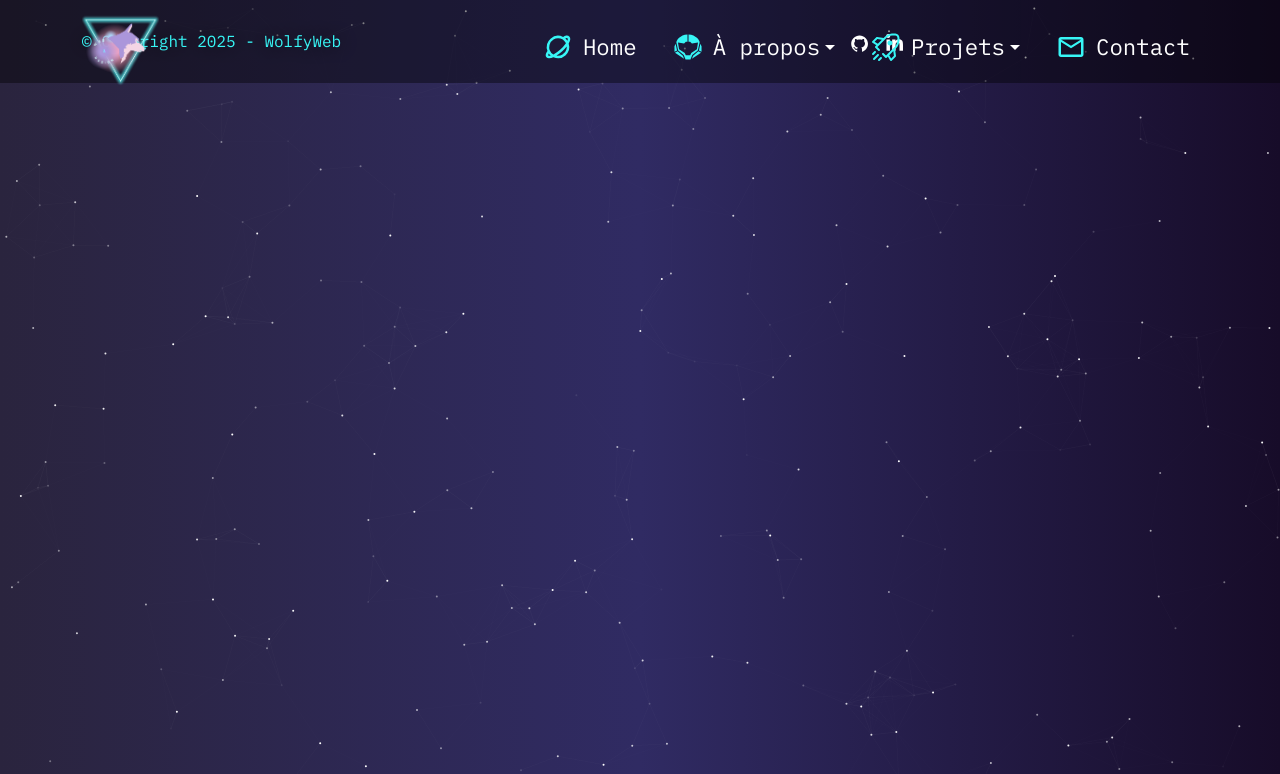
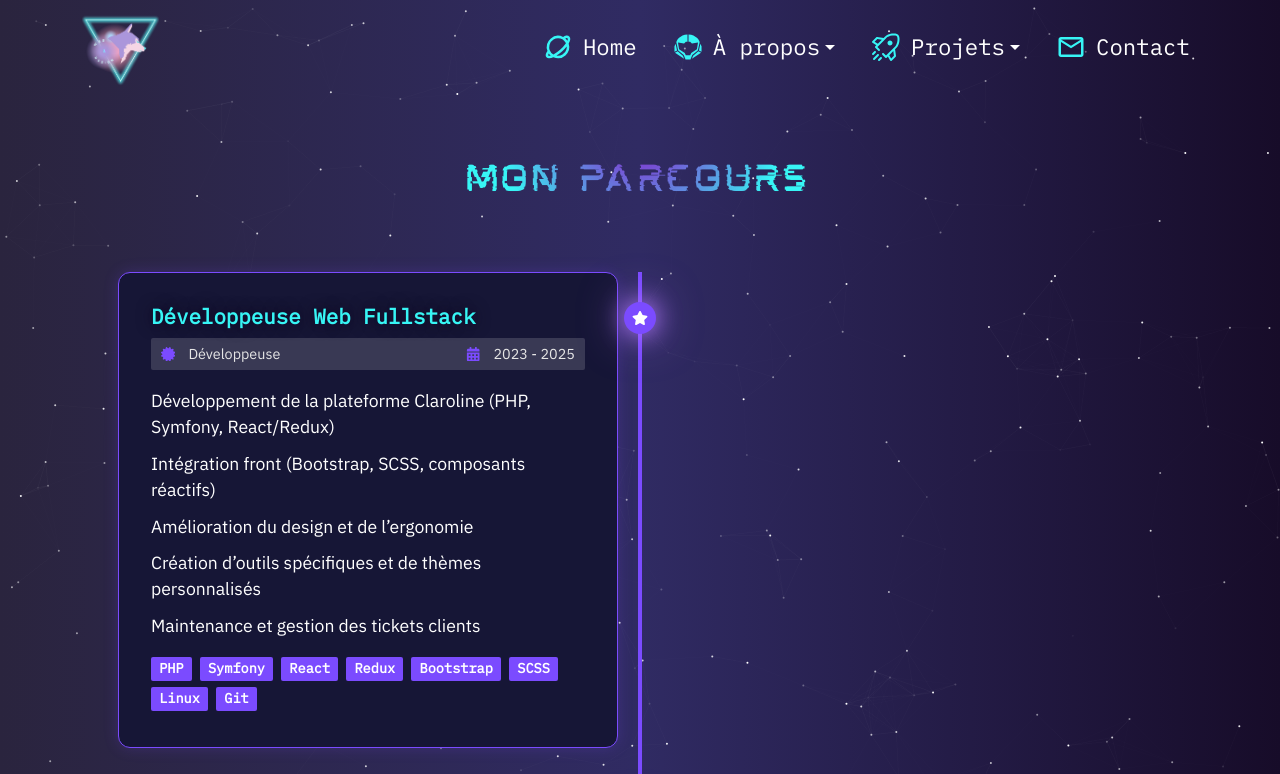
Before and after one commit to WolfyWin/WolfyWeb, a React (Create React App) app: page /timeline in a window 1280 px wide. Shown: the top 774 px of the page. Built offline with nearby package versions, Linux system fonts and the light colour scheme.

Commit message:
timeline

```diff
--- a/src/App.js
+++ b/src/App.js
@@ -3,7 +3,7 @@ import { BrowserRouter as Router, Routes, Route } from 'react-router-dom'
 import Particles from 'react-tsparticles'
 import { loadFull } from 'tsparticles'
 import ScrollToTop from './components/ScrollToTop'
-import { Preloader, particlesConfig, NavBar, Home, Skills, About, Projects, ProjectDetails, Contact, Footer} from './components'
+import { Preloader, particlesConfig, NavBar, Home, Skills, About, Timeline, Projects, ProjectDetails, Contact, Footer} from './components'
 
 import 'bootstrap/dist/css/bootstrap.min.css'
 import './style.css'
@@ -36,6 +36,7 @@ function App() {
           <Route path="/" element={<Home />} />
           <Route path="/about" element={<About />} />
           <Route path="/skills" element={<Skills />} />
+          <Route path="/timeline" element={<Timeline />} />
           <Route path="/project" element={<Projects />} />
           <Route path="/project-details/:title" element={<ProjectDetails />} />
           <Route path="/contact" element={<Contact />} />
--- a/src/components/about/about.js
+++ b/src/components/about/about.js
@@ -16,7 +16,7 @@ const About = () => (
       <Row className="about-row">
         <Col md={7} className="mb-3 mb-md-0 order-2 order-md-1">
           <Card className="quote-card-view">
-            <Card.Body className="blockquote mb-0">
+            <Card.Body>
               <h3 className="about-card-title">
                 ✨ <span className=" blue"> Qui suis-je ?</span>
               </h3>
@@ -41,7 +41,7 @@ const About = () => (
         </Col>
         <Col md={7} className="order-2 order-md-2">
           <Card className="quote-card-view">
-            <Card.Body className="blockquote mb-0">
+            <Card.Body>
               <h3 className="about-card-title">
                 👾 <span className=" blue"> Ce que j’aime dans la vie </span>
               </h3>
@@ -63,7 +63,7 @@ const About = () => (
       <Row className="about-row">
         <Col md={7} className="order-2 order-md-1">
           <Card className="quote-card-view">
-            <Card.Body className="blockquote mb-0">
+            <Card.Body>
               <h3 className="about-card-title">
                 👩🏻‍💻 <span className=" blue"> Une développeuse… mais pas que ! </span>
               </h3>
@@ -91,7 +91,7 @@ const About = () => (
         </Col>
         <Col md={7}>
           <Card className="quote-card-view">
-            <Card.Body className="blockquote mb-0">
+            <Card.Body>
               <h3 className="about-card-title">
                 🐾 <span className=" blue">Une amoureuse des animaux</span>
               </h3>
@@ -121,7 +121,7 @@ const About = () => (
       <Row className="about-row">
         <Col md={7} className="order-2 order-md-1">
           <Card className="quote-card-view">
-            <Card.Body className="blockquote mb-0">
+            <Card.Body>
               <h3 className="about-card-title"> 🧠 <span className=" blue">Une neuroAtypie assumée</span>
               </h3>
               <div className="about-card-body">
@@ -144,8 +144,8 @@ const About = () => (
       </Row>
       <div className="mt-3 text-center">
         <Button variant="start glow-on-hover">
-          <Link to={`/skills`}>
-            <h2 className="blue"> SKILLS </h2>
+          <Link to={`/timeline`}>
+            <h4 className="blue"> Mon parcours </h4>
           </Link>
         </Button>
       </div>
--- a/src/components/about/skills.js
+++ b/src/components/about/skills.js
@@ -4,7 +4,7 @@ import {Container, Button} from 'react-bootstrap'
 import {Techstack, Toolstack} from './stack'
 
 const Skills = () => (
-  <Container fluid className="competency-section" id="competency">
+  <Container fluid className="competency-section">
     <Container className="content">
       <div className="details">
         <h2 className="heading neon">Compétences</h2>
--- /dev/null
+++ b/src/components/about/timeline.js
@@ -0,0 +1,115 @@
+import React from 'react'
+import {Link} from 'react-router-dom'
+import { FaCertificate, FaCalendarAlt } from 'react-icons/fa'
+import {Container, Card, Badge, Button} from 'react-bootstrap'
+import { FaUserGraduate, FaRocket, FaSatellite, FaStar } from 'react-icons/fa'
+
+
+const experiences = [
+  {
+    date: '2023 - 2025',
+    title: 'Développeuse Web Fullstack',
+    role: 'Développeuse',
+    description: [
+      'Développement de la plateforme Claroline (PHP, Symfony, React/Redux)',
+      'Intégration front (Bootstrap, SCSS, composants réactifs)',
+      'Amélioration du design et de l’ergonomie',
+      'Création d’outils spécifiques et de thèmes personnalisés',
+      'Maintenance et gestion des tickets clients'
+    ],
+    badges: ['PHP', 'Symfony', 'React', 'Redux', 'Bootstrap', 'SCSS', 'Linux', 'Git']
+  },
+  {
+    date: '2022',
+    title: 'Formation Développeur Web PHP',
+    role: 'Stagiaire',
+    description: [
+      'Formation intensive à la Wild Code School, avec un accent sur PHP et Symfony.',
+      "Conception d'applications web, intégration d'interfaces, bonnes pratiques de code."
+    ],
+    badges: ['PHP', 'Symfony', 'HTML', 'CSS', 'Git', 'JavaScript']
+  },
+  {
+    date: '2021',
+    title: 'Formation Développeur Web & Mobile',
+    role: 'Stagiaire',
+    description: [
+      "Formation intensive à l'ENI Informatique, axée sur les fondamentaux du développement web et mobile."
+    ],
+    badges: ['HTML', 'CSS', 'JAVA']
+  },
+  {
+    date: '2013',
+    title: 'BEP & BAC métiers administratifs',
+    role: 'Étudiante',
+    description: [
+      'Obtention du BEP et du BAC métiers des services administratifs au Lycée Charles de Bovelles.'
+    ],
+    badges: ['Bureautique', 'Gestion', 'Organisation']
+  },
+]
+const icons = [
+  <FaStar />, <FaSatellite />, <FaRocket />, <FaUserGraduate />
+]
+
+
+const Timeline = () => {
+  return (
+    <Container fluid className="timeline-section">
+      <Container className="content">
+        <div className="text-center mb-5">
+          <h1 className="heading neon">Mon parcours</h1>
+        </div>
+
+        <div className="timeline-wrapper mx-5">
+          <div className="timeline-line"></div>
+
+          {experiences.map((exp, index) => (
+            <div className={`timeline-item ${index % 2 === 0 ? 'left' : 'right'}`} key={index}>
+
+              <div className="timeline-point-icon">
+                {icons[index % icons.length]}
+              </div>
+
+              <Card className="timeline-card">
+                <Card.Body>
+                  <h3 className="timeline-title blue mb-2 text-start">{exp.title}</h3>
+                  <div className="timeline-content-info">
+                    <span className="timeline-content-info-title">
+                      <FaCertificate className="me-2" />{exp.role}
+                    </span>
+                    <span className="timeline-content-info-date">
+                      <FaCalendarAlt className="me-2" />{exp.date}
+                    </span>
+                  </div>
+                  <ul className="timeline-list text-start">
+                    {exp.description.map((item, i) => (
+                      <li key={i}>{item}</li>
+                    ))}
+                  </ul>
+                  <div className="mt-3">
+                    {exp.badges.map((tech, i) => (
+                      <Badge key={i} className="badge me-2 mb-1">
+                        {String(tech)}
+                      </Badge>
+                    ))}
+                  </div>
+                </Card.Body>
+              </Card>
+            </div>
+          ))}
+        </div>
+
+        <div className="mt-5 text-center">
+          <Button variant="start glow-on-hover">
+            <Link to={`/skills`}>
+              <h2 className="blue">SKILLS</h2>
+            </Link>
+          </Button>
+        </div>
+      </Container>
+    </Container>
+  )
+}
+
+export {Timeline}
--- a/src/components/index.js
+++ b/src/components/index.js
@@ -4,6 +4,7 @@ import { NavBar } from './navBar'
 import { Home } from './home'
 import { Skills } from './about/skills'
 import { About } from './about/about'
+import { Timeline } from './about/timeline'
 import { Projects } from './projets/projects'
 import { ProjectDetails } from './projets/details'
 import { Contact } from './contact'
@@ -16,6 +17,7 @@ export  {
   Home,
   Skills,
   About,
+  Timeline,
   Projects,
   ProjectDetails,
   Contact,
--- a/src/components/navBar.js
+++ b/src/components/navBar.js
@@ -66,6 +66,7 @@ const NavBar = () => {
 
             <NavDropdown title={<NavItemNoLink icon={GiSamusHelmet}>À propos</NavItemNoLink>}>
               <NavDropdown.Item as={Link} to="/about" onClick={closeMenu}>Qui suis-je</NavDropdown.Item>
+              <NavDropdown.Item as={Link} to="/timeline" onClick={closeMenu}>Mon parcours</NavDropdown.Item>
               <NavDropdown.Item as={Link} to="/skills" onClick={closeMenu}>Mes compétences</NavDropdown.Item>
             </NavDropdown>
 
--- a/src/style.css
+++ b/src/style.css
@@ -536,7 +536,7 @@ a:hover {
 
 /* -------------------card-----------------------  */
 .quote-card-view {
-  background-color: rgba(15, 11, 20, 0.775);
+  background-color: rgba(0, 0, 0, 0.517);
   border: 2px solid rgba(200, 137, 230, 0.637);
   border-radius: 10px;
   box-shadow: 4px 5px 4px 3px rgb(89 4 168 / 14%);
@@ -1230,3 +1230,181 @@ a:hover {
     right: -100px;
   }
 }
+
+/* ------------------------------------ Timeline ------------------------------------  */
+
+.timeline-section {
+  padding-top: 30px;
+  padding-bottom: 30px;
+  color: white;
+  position: relative;
+  overflow: hidden;
+}
+
+.timeline-wrapper {
+  position: relative;
+}
+
+.timeline-line {
+  position: absolute;
+  top: 0;
+  left: 50%;
+  width: 4px;
+  height: 100%;
+  background-color: #7b4bff;
+  transform: translateX(-50%);
+  z-index: 0;
+}
+
+/* ALTERNANCE GAUCHE / DROITE */
+.timeline-item {
+  width: 100%;
+  display: flex;
+  justify-content: flex-end;
+  position: relative;
+  margin-bottom: 40px;
+  z-index: 1;
+}
+
+.timeline-item.left {
+  justify-content: flex-start;
+}
+
+/* CARTE */
+.timeline-card {
+  background-color: #161636;
+  border: 1px solid #7b4bff;
+  max-width: 500px;
+  width: 90%;
+  border-radius: 12px;
+  box-shadow: 0 0 15px rgba(123, 75, 255, 0.2);
+  padding: 1em;
+}
+
+/* TITRES ET DATES */
+.timeline-title {
+  font-size: 1.3rem;
+  font-weight: 700;
+  font-family: 'ibm_mono', sans-serif;
+}
+
+/* CONTENU INTERNE */
+.timeline-list {
+  list-style: none;
+  padding-left: 0;
+  margin: 0;
+  color: white;
+}
+
+.timeline-list li {
+  display: flex;
+  align-items: flex-start;
+  margin-bottom: 10px;
+  font-size: 1.1rem;
+  line-height: 1.5;
+}
+
+.timeline-content-info {
+  background-color: rgba(255, 255, 255, 0.15);
+  color: #e6e6e6;
+  font-weight: 500;
+  font-size: 0.9rem;
+  padding: 5px 10px;
+  border-radius: 2px;
+  display: flex;
+  justify-content: space-between;
+  align-items: center;
+  margin-bottom: 18px;
+}
+
+.timeline-content-info-title,
+.timeline-content-info-date {
+  display: flex;
+  align-items: center;
+  gap: 5px;
+}
+
+.timeline-content-info svg {
+  color: #7b4bff;
+}
+
+/* BADGES TECH */
+.timeline-card .badge {
+  font-family: 'ibm_mono', sans-serif;
+  font-size: 0.85rem;
+  padding: 0.4em 0.6em;
+  border-radius: 2px;
+  background-color: #7b4bff !important;
+}
+
+.timeline-point-icon {
+  position: absolute;
+  top: 30px;
+  left: 50%;
+  transform: translateX(-50%);
+  z-index: 2;
+  width: 32px;
+  height: 32px;
+  background-color: #7b4bff;
+  border-radius: 50%;
+  display: flex;
+  align-items: center;
+  justify-content: center;
+  color: white;
+  font-size: 16px;
+  box-shadow:
+    0 0 25px rgba(180, 120, 255, 1),
+    0 0 45px rgba(180, 120, 255, 0.7);
+}
+
+
+/* RESPONSIVE */
+@media (max-width: 1199px) {
+  .timeline-item {
+    flex-direction: column;
+    align-items: center;
+    text-align: center;
+  }
+
+  .timeline-point-icon {
+    position: relative;
+    top: -13px;
+    left: 0;
+    transform: none;
+    margin-bottom: 12px;
+    z-index: 1;
+  }
+
+  .timeline-line {
+    left: 50%;
+    transform: translateX(-50%);
+  }
+
+  .timeline-card {
+    width: 100%;
+    max-width: 90%;
+  }
+}
+
+
+@media (max-width: 768px) {
+  .timeline-point-icon {
+    width: 24px;
+    height: 24px;
+    font-size: 14px;
+  }
+}
+
+@media (max-width: 480px) {
+  .timeline-content-info {
+    flex-direction: column;
+    align-items: start;
+    gap: 6px;
+    text-align: center;
+  }
+
+  .timeline-content-info-title,
+  .timeline-content-info-date {
+    justify-content: center;
+  }
+}
```
